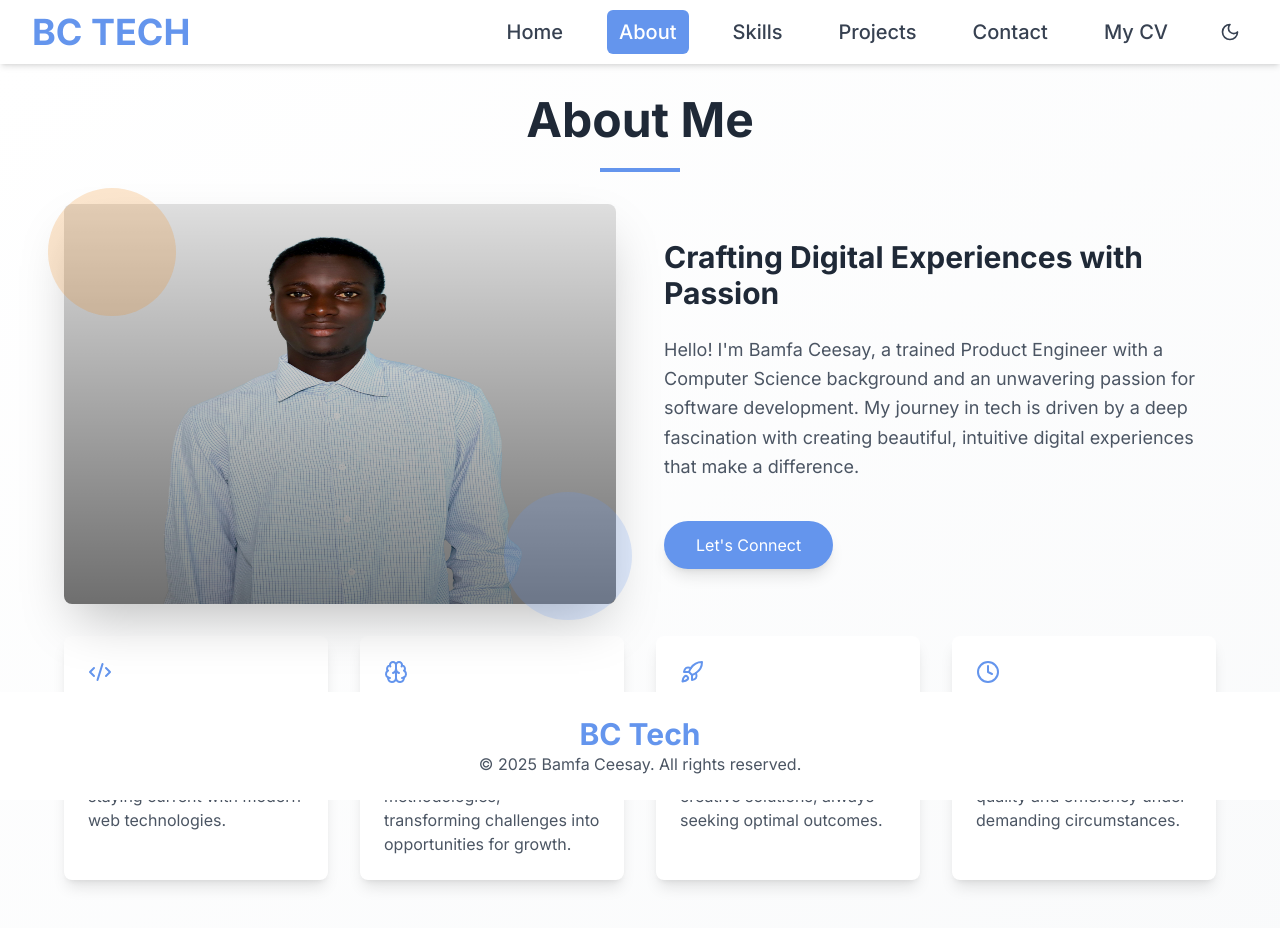
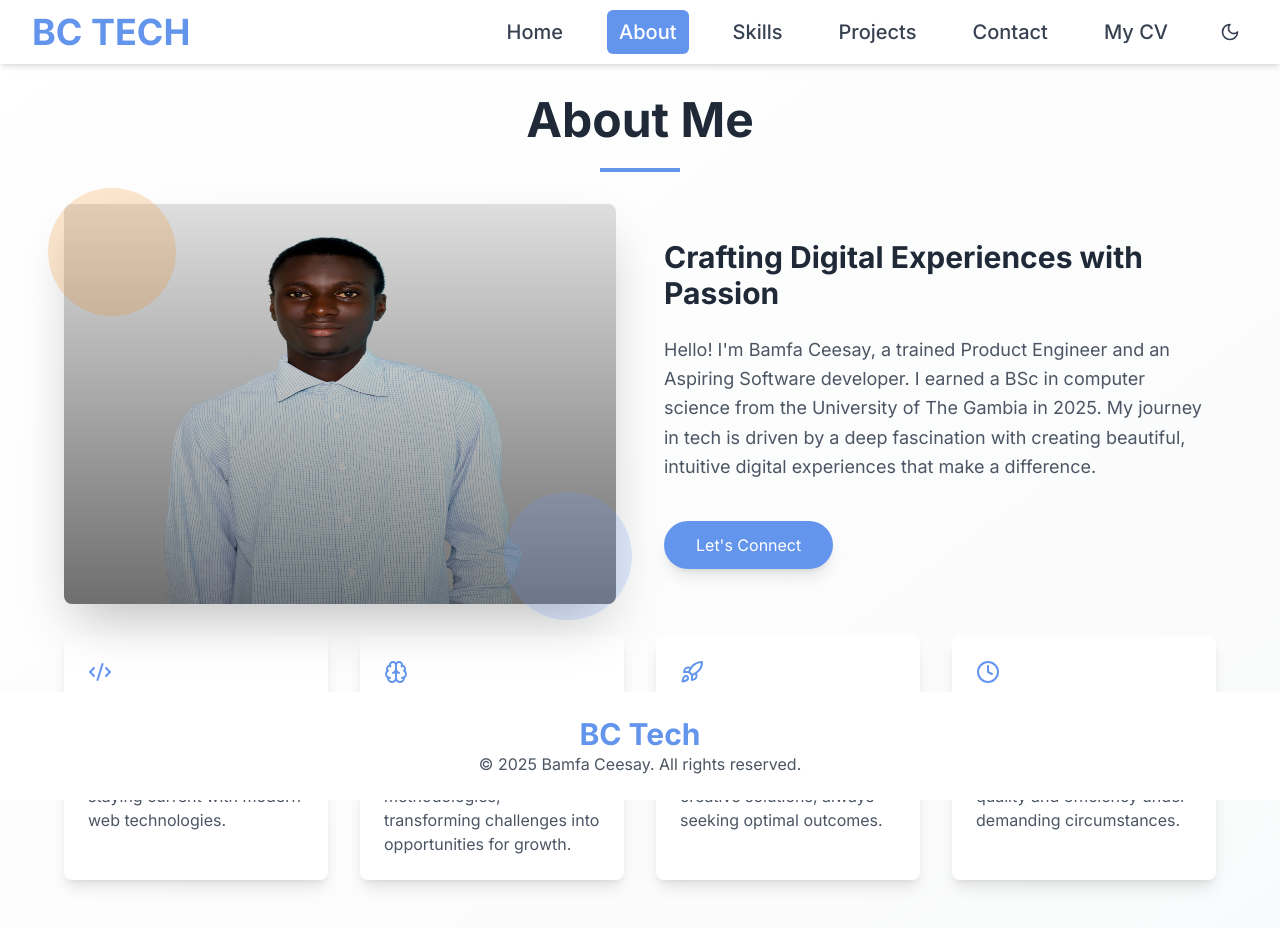
Before and after one commit to BCEESAY10/Bamfa-Portfolio, a Next.js app: page /about in a window 1280 px wide. Shown: the top 928 px of the page. Built offline with nearby package versions, Linux system fonts and the light colour scheme.

Commit message:
Modify the about bio

```diff
--- a/app/about/page.js
+++ b/app/about/page.js
@@ -86,8 +86,7 @@ export default function About() {
             </h2>
 
             <p className="text-gray-600 dark:text-gray-300 text-lg leading-relaxed">
-              Hello! I'm Bamfa Ceesay, a trained Product Engineer with a Computer Science background and an
-              unwavering passion for software development. My journey in tech is driven by a deep
+              Hello! I'm Bamfa Ceesay, a trained Product Engineer and an Aspiring Software developer. I earned a BSc in computer science from the University of The Gambia in 2025. My journey in tech is driven by a deep
               fascination with creating beautiful, intuitive digital experiences that make a difference.
             </p>
 
```
